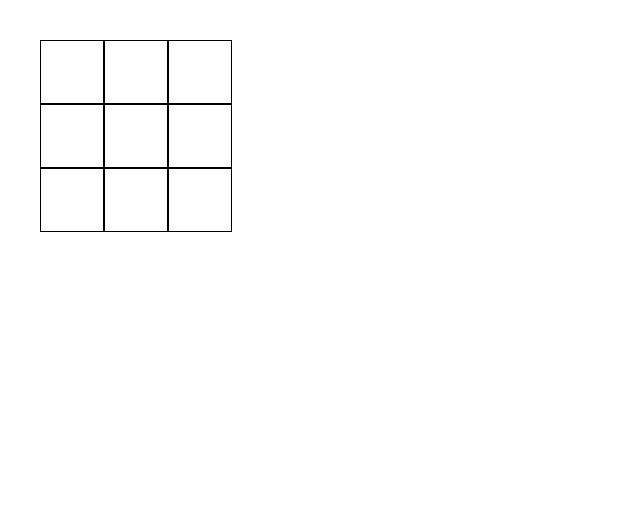
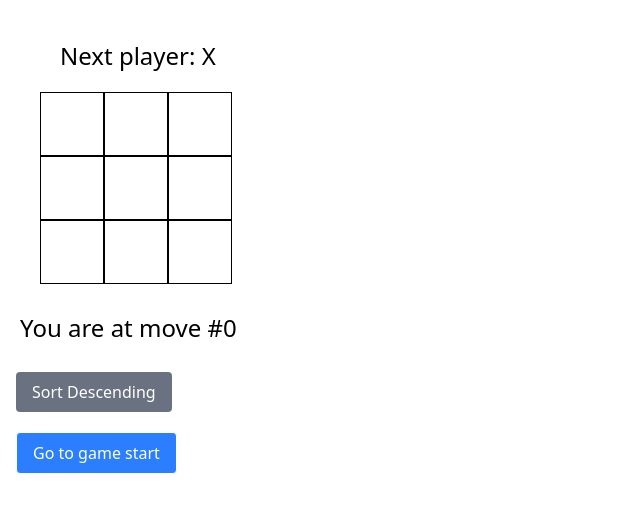
Before and after one commit to Developerr18/React-practice, a React (Vite) app in the folder best-practices/: page / in a window 1280 px wide. Shown: the top 512 px of the page, without its empty margins (0-640 px from the left). Built offline with nearby package versions, Linux system fonts and the light colour scheme.

Commit message:
completed tic-tac game with extra feautures

```diff
--- a/best-practices/src/App.jsx
+++ b/best-practices/src/App.jsx
@@ -1,8 +1,8 @@
 import "./App.css";
-import Game from "./Tic-Tac-Toe/Game";
+import MyGame from "./Tic-Tac-Toe/MyGame";
 // import FormValidation from "./controlled-form/MyClaudeForm";
 // import TodoApp from "./todo/TodoClaude";
 
 export default function App() {
-    return <Game />;
+    return <MyGame />;
 }
--- a/best-practices/src/Tic-Tac-Toe/Game.jsx
+++ b/best-practices/src/Tic-Tac-Toe/Game.jsx
@@ -1,13 +1,9 @@
 import { useState } from "react";
 
-function Square() {
-    const [value, setValue] = useState(null);
-
-    const handleClick = () => setValue("X");
-
+function Square({ value, onSquareClick }) {
     return (
         <button
-            onClick={handleClick}
+            onClick={onSquareClick}
             className="w-16 h-16 text-2xl font-bold leading-none p-0 border"
         >
             {value}
@@ -15,24 +11,146 @@ function Square() {
     );
 }
 
-export default function Board() {
+function Board({ xIsNext, squares, onPlay }) {
+    function handleClick(i) {
+        if (squares[i] || calculateWinner(squares)) return;
+        const nextSquares = squares.slice();
+        if (xIsNext) {
+            nextSquares[i] = "X";
+        } else {
+            nextSquares[i] = "O";
+        }
+        onPlay(nextSquares);
+    }
+
+    const winner = calculateWinner(squares);
+    let status;
+    if (winner) {
+        status = "Winner: " + winner;
+    } else {
+        status = "Next player: " + (xIsNext ? "X" : "O");
+    }
+
     return (
         <div className="container m-10">
+            <div className="status mb-4">{status}</div>
             <div className="board-row grid grid-cols-3 w-fit">
-                <Square />
-                <Square />
-                <Square />
+                <Square
+                    value={squares[0]}
+                    onSquareClick={() => handleClick(0)}
+                />
+                <Square
+                    value={squares[1]}
+                    onSquareClick={() => handleClick(1)}
+                />
+                <Square
+                    value={squares[2]}
+                    onSquareClick={() => handleClick(2)}
+                />
             </div>
             <div className="board-row grid grid-cols-3 w-fit">
-                <Square />
-                <Square />
-                <Square />
+                <Square
+                    value={squares[3]}
+                    onSquareClick={() => handleClick(3)}
+                />
+                <Square
+                    value={squares[4]}
+                    onSquareClick={() => handleClick(4)}
+                />
+                <Square
+                    value={squares[5]}
+                    onSquareClick={() => handleClick(5)}
+                />
             </div>
             <div className="board-row grid grid-cols-3 w-fit">
-                <Square />
-                <Square />
-                <Square />
+                <Square
+                    value={squares[6]}
+                    onSquareClick={() => handleClick(6)}
+                />
+                <Square
+                    value={squares[7]}
+                    onSquareClick={() => handleClick(7)}
+                />
+                <Square
+                    value={squares[8]}
+                    onSquareClick={() => handleClick(8)}
+                />
             </div>
         </div>
     );
 }
+
+export default function Game() {
+    const [history, setHistory] = useState([Array(9).fill(null)]);
+    const [currentMove, setCurrentMove] = useState(0);
+    const xIsNext = currentMove % 2 === 0;
+    const currentSquares = history[currentMove];
+
+    function handlePlay(nextSquares) {
+        const nextHistory = [...history.slice(0, currentMove + 1), nextSquares];
+        setHistory(nextHistory);
+        setCurrentMove(nextHistory.length - 1);
+    }
+
+    function jumpTo(nextMove) {
+        setCurrentMove(nextMove);
+    }
+
+    const moves = history.map((_, move) => {
+        let description;
+        if (move > 0) {
+            description = "Go to move #" + move;
+        } else {
+            description = "Go to game start";
+        }
+        return (
+            <li key={move}>
+                <button
+                    onClick={() => jumpTo(move)}
+                    className="border px-2 py-1 ml-4 mt-1"
+                >
+                    {description}
+                </button>
+            </li>
+        );
+    });
+
+    return (
+        <div className="game">
+            <div className="game-board">
+                <Board
+                    xIsNext={xIsNext}
+                    squares={currentSquares}
+                    onPlay={handlePlay}
+                />
+            </div>
+            <div className="game-info">
+                <ol>{moves}</ol>
+            </div>
+        </div>
+    );
+}
+
+function calculateWinner(squares) {
+    const lines = [
+        [0, 1, 2],
+        [3, 4, 5],
+        [6, 7, 8],
+        [0, 3, 6],
+        [1, 4, 7],
+        [2, 5, 8],
+        [0, 4, 8],
+        [2, 4, 6],
+    ];
+    for (let i = 0; i < lines.length; i++) {
+        const [a, b, c] = lines[i];
+        if (
+            squares[a] &&
+            squares[a] === squares[b] &&
+            squares[a] === squares[c]
+        ) {
+            return squares[a];
+        }
+    }
+    return null;
+}
--- /dev/null
+++ b/best-practices/src/Tic-Tac-Toe/MyGame.jsx
@@ -0,0 +1,141 @@
+import { useState } from "react";
+
+export default function Game() {
+    const [history, setHistory] = useState([Array(9).fill(null)]);
+    const [currentMove, setCurrentMove] = useState(0);
+    const [isAscending, setIsAcending] = useState(true);
+    const currentSquares = history[currentMove];
+    const xIsNext = currentMove % 2 === 0;
+
+    function handlePlay(nextSquares) {
+        const nextHistory = [...history.slice(0, currentMove + 1), nextSquares];
+        setHistory(nextHistory);
+        setCurrentMove(nextHistory.length - 1);
+    }
+
+    function jumpToMove(move) {
+        setCurrentMove(move);
+    }
+
+    const moves = history.map((squares, move) => {
+        const description =
+            move > 0 ? `Go to move #${move}` : "Go to game start";
+        return (
+            <li key={move}>
+                <button
+                    onClick={() => jumpToMove(move)}
+                    className="border mt-1 mb-1 ml-4 px-4 py-2 bg-blue-500 text-white rounded"
+                >
+                    {description}
+                </button>
+            </li>
+        );
+    });
+
+    return (
+        <div className="game">
+            <div className="game-board">
+                <Board
+                    squares={currentSquares}
+                    xIsNext={xIsNext}
+                    onPlay={handlePlay}
+                />
+            </div>
+            <div className="game-info">
+                <div className="ml-5 mt-2 mb-7 text-2xl">{`You are at move #${currentMove}`}</div>
+                <button
+                    onClick={() => setIsAcending(!isAscending)}
+                    className="mb-4 ml-4 px-4 py-2 bg-gray-500 text-white rounded"
+                >
+                    Sort {isAscending ? "Descending" : "Ascending"}
+                </button>
+                <ol>{isAscending ? moves : [...moves].reverse()}</ol>
+            </div>
+        </div>
+    );
+}
+
+function Board({ squares, xIsNext, onPlay }) {
+    function handleClick(i) {
+        if (squares[i] || calculateWinner(squares)) return;
+        const nextSquares = squares.slice();
+        if (xIsNext) {
+            nextSquares[i] = "X";
+        } else {
+            nextSquares[i] = "O";
+        }
+        onPlay(nextSquares);
+    }
+
+    const result = calculateWinner(squares);
+    const winner = result?.winner;
+    const isDraw = !winner && squares.every(Boolean);
+    const winningLine = result?.line;
+
+    const status = winner
+        ? `Winner: ${winner}`
+        : isDraw
+        ? "It's a Draw!"
+        : `Next player: ${xIsNext ? "X" : "O"}`;
+
+    return (
+        <div className="container ml-10 mt-10 mb-7">
+            <div className="m-5 text-2xl">{status}</div>
+
+            {[0, 1, 2].map((row) => (
+                <div key={row} className="grid grid-cols-3 w-fit">
+                    {[0, 1, 2].map((col) => {
+                        const index = row * 3 + col;
+                        return (
+                            <Square
+                                key={index}
+                                value={squares[index]}
+                                onSquareClick={() => handleClick(index)}
+                                highlight={winningLine?.includes(index)}
+                            />
+                        );
+                    })}
+                </div>
+            ))}
+        </div>
+    );
+}
+
+function Square({ value, onSquareClick, highlight }) {
+    return (
+        <button
+            onClick={onSquareClick}
+            className={`w-16 h-16 text-2xl font-bold leading-none p-0 border ${
+                highlight ? "bg-yellow-300" : "bg-white"
+            }`}
+        >
+            {value}
+        </button>
+    );
+}
+
+function calculateWinner(squares) {
+    const lines = [
+        [0, 1, 2],
+        [3, 4, 5],
+        [6, 7, 8],
+        [0, 3, 6],
+        [1, 4, 7],
+        [2, 5, 8],
+        [0, 4, 8],
+        [2, 4, 6],
+    ];
+
+    for (let line of lines) {
+        const [a, b, c] = line;
+        if (
+            squares[a] &&
+            squares[a] === squares[b] &&
+            squares[a] === squares[c]
+        ) {
+            return { winner: squares[a], line };
+        }
+    }
+
+    return null;
+}
```
